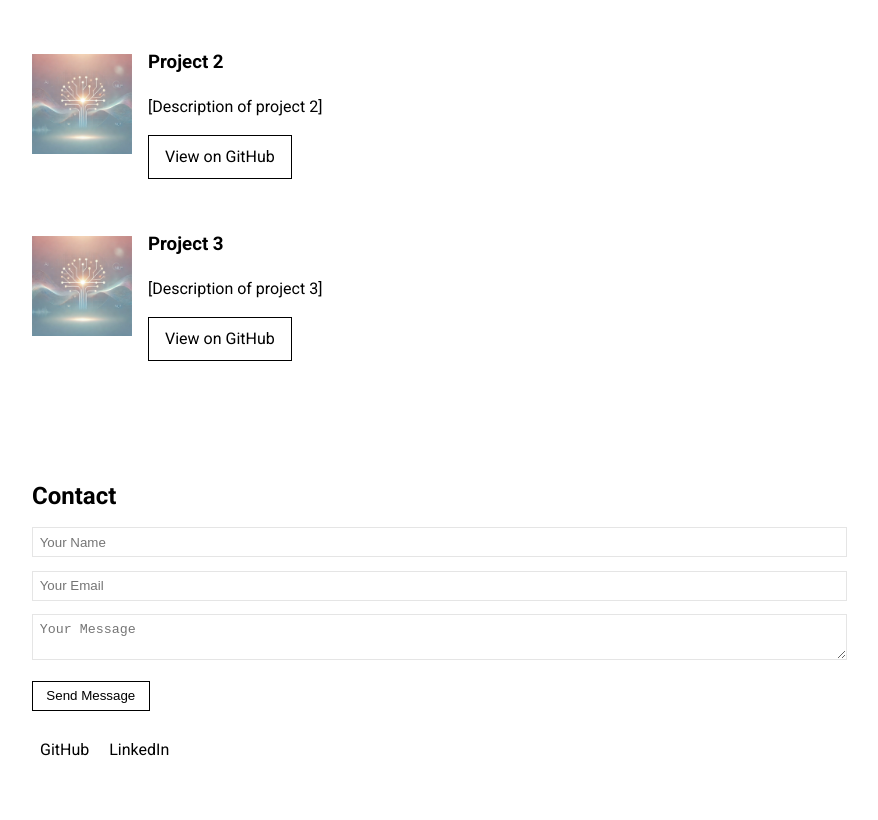
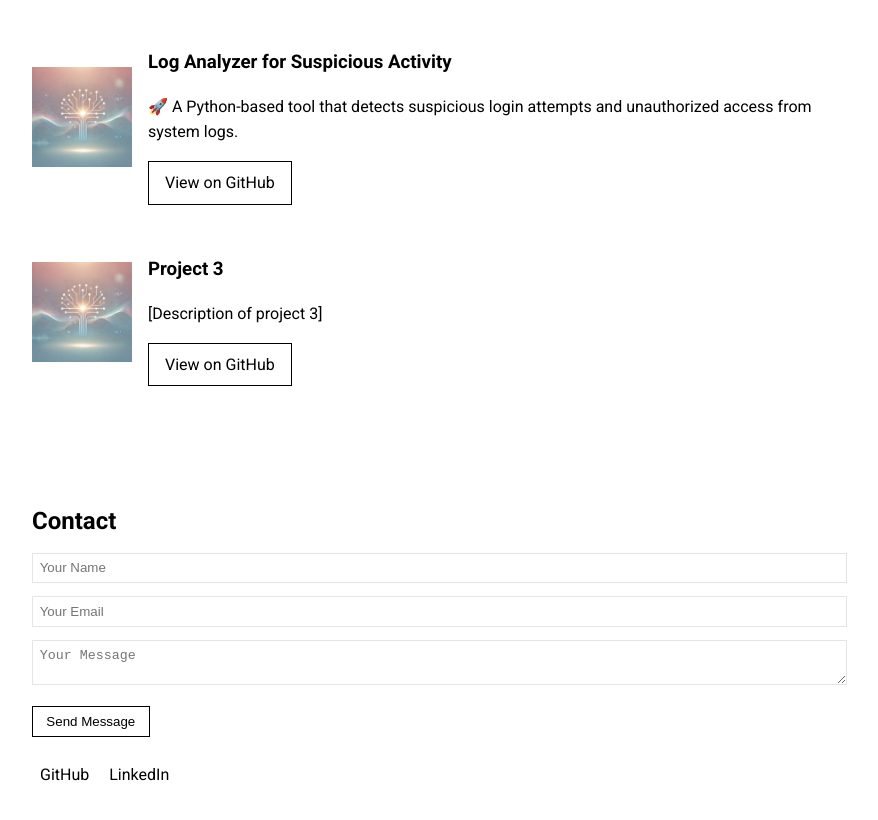
Before and after one commit to rajveersidhu/rajveersidhu.github.io, a website: page index.html in a window 1280 px wide. Shown: the part 3326-4146 px from the top of the page, without its empty margins (208-1086 px from the left). Before the commit the page ends 4120 px from the top, so only its background shows below. Drawn offline with Linux system fonts and the light colour scheme.

Commit message:
Update index.html

```diff
--- a/index.html
+++ b/index.html
@@ -106,8 +106,8 @@
         <div class="project">
             <img src="images/project1.png" alt="Project 2">
             <div class="project-info">
-                <h3>Project 2</h3>
-                <p>[Description of project 2]</p>
+                <h3>Log Analyzer for Suspicious Activity</h3>
+                <p>🚀 A Python-based tool that detects suspicious login attempts and unauthorized access from system logs.</p>
                 <a href="https://github.com/rajveersidhu/" class="cta">View on GitHub</a>
             </div>
         </div>
```
